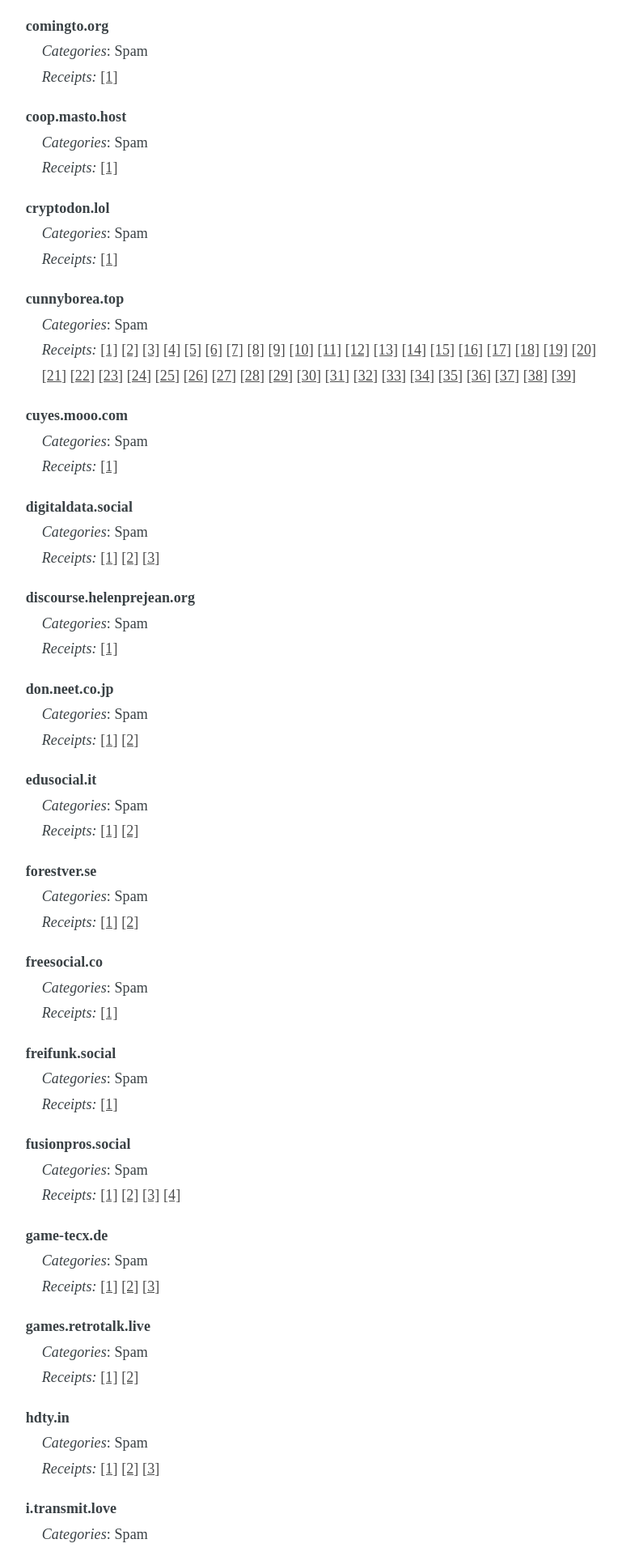
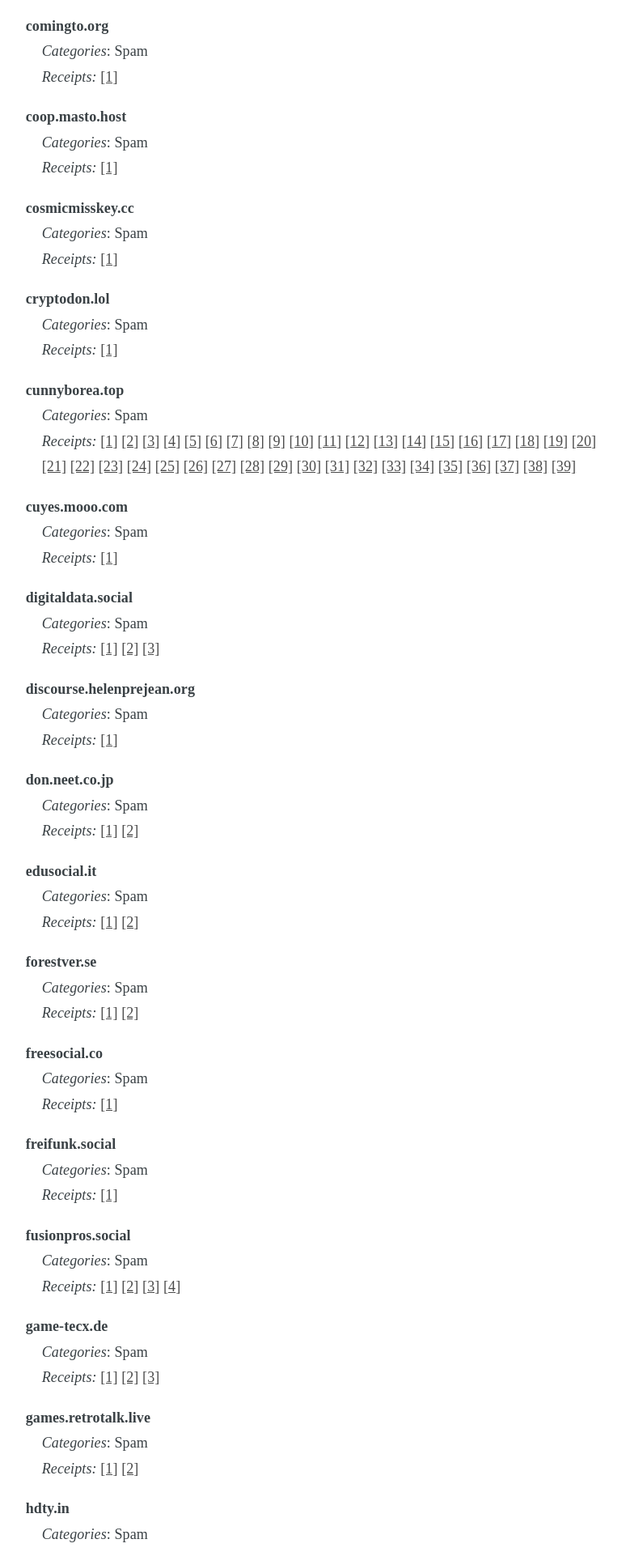
Before and after one commit to chaossocial/meta, a Jekyll site: the page built from federation.md, in a window 1280 px wide. Shown: the part 2324-4241 px from the top of the page at 81% size, without its empty margins (398-1167 px from the left). Built offline with Jekyll 4.4.1, drawn with Linux system fonts in a browser that asks for light colours; some of the changed text lies outside the part shown.

Commit message:
Limit cosmicmisskey.cc

```diff
--- a/_data/limited_instances.json
+++ b/_data/limited_instances.json
@@ -165,6 +165,17 @@
     ],
     "receipts": [
       "https://coop.masto.host/@hpcc7g4zqz"
+    ],
+    "comment_en": "",
+    "comment_de": ""
+  },
+  {
+    "instance": "cosmicmisskey.cc",
+    "tags": [
+      "SPAM"
+    ],
+    "receipts": [
+      "https://cosmisskey.cc/@82pz0shyvo"
     ],
     "comment_en": "",
     "comment_de": ""
```
